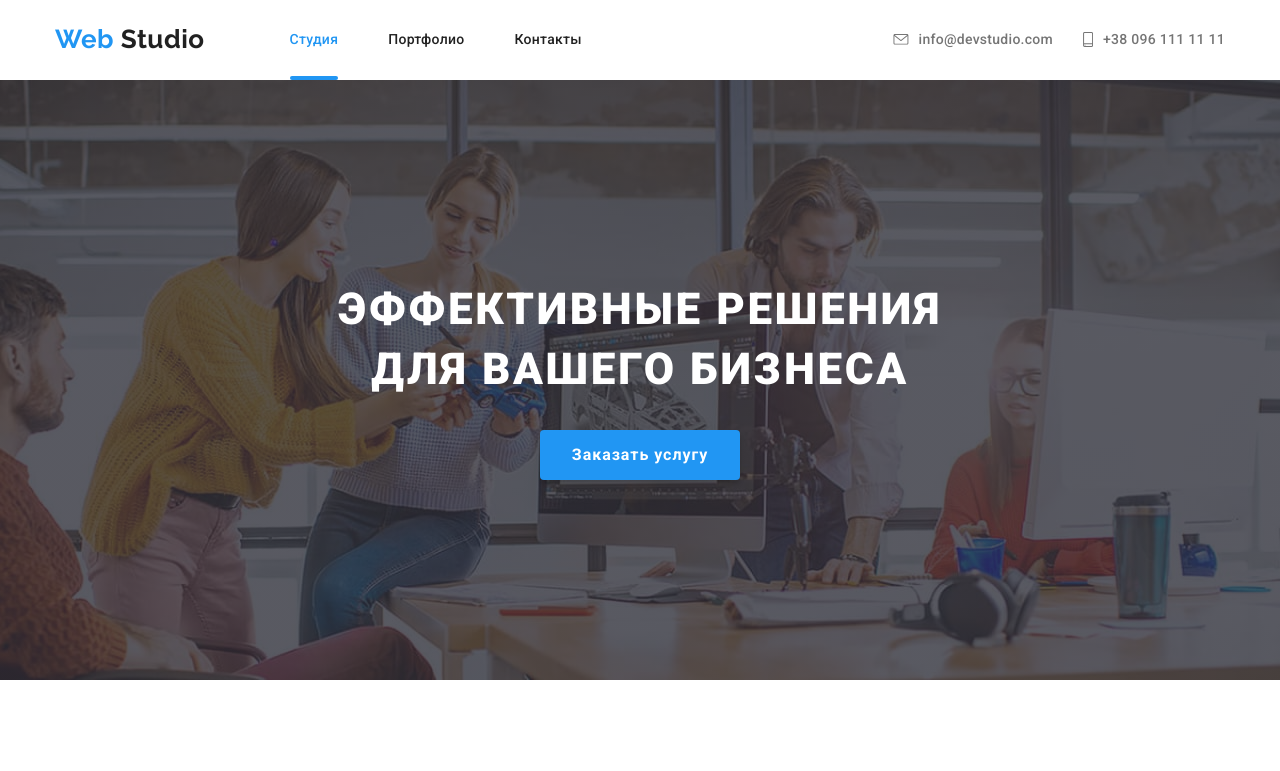
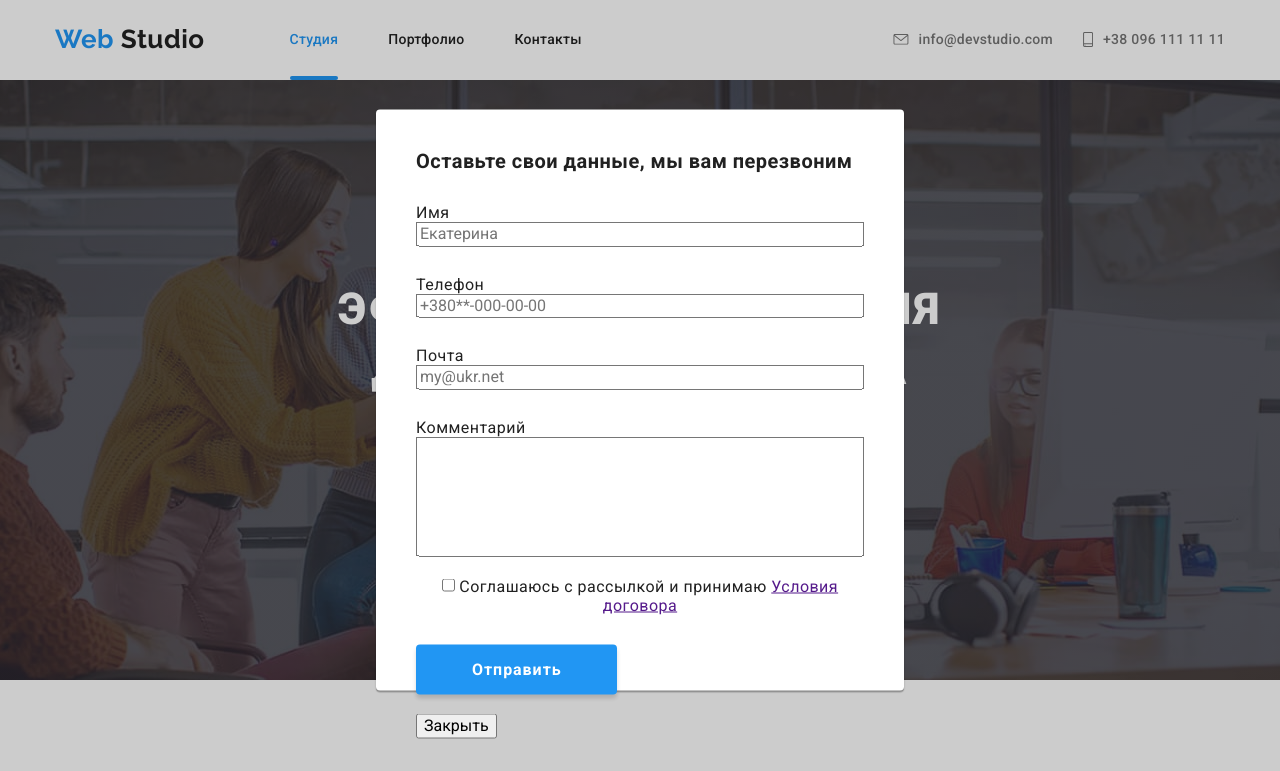
Before and after one commit to Kateryna-Urbanovych/goit-markup-hw-06, a plain HTML site: page index.html in a window 1280 px wide. Shown: the top 771 px of the page. Drawn offline with nearby package versions, Linux system fonts and the light colour scheme.

Commit message:
Добавляет поточные изменения

```diff
--- a/css/styles.css
+++ b/css/styles.css
@@ -30,6 +30,8 @@
 
   --footer-top-text-color: rgba(255, 255, 255, 0.6);
   --footer-bottom-text-color: rgba(255, 255, 255, 0.4);
+
+  --backdrop: rgba(0, 0, 0, 0.2);
 }
 
 body {
@@ -281,10 +283,11 @@ img {
 
 /* Кнопка */
 .button {
-  display: inline-flex;
   border-radius: 4px;
   min-width: 200px;
   box-shadow: 0px 4px 4px rgba(0, 0, 0, 0.15);
+  border: 0;
+  cursor: pointer;
 
   background-color: var(--accent-color);
   color: var(--white-color);
@@ -293,12 +296,14 @@ img {
   letter-spacing: 0.06em;
 }
 
-.button.hero-button {
+.button.button-order {
+  display: inline-flex;
   font-weight: 700;
   padding: 10px 32px;
 }
 
-.button.subscribe-button {
+.button.button-subscribe {
+  display: flex;
   position: relative;
   font-weight: 900;
   align-items: center;
@@ -708,6 +713,34 @@ img {
   background-color: var(--accent-color);
 }
 
+/* Новая форма с кнопкой */
+
+.form-subscribe input {
+  width: 358px;
+  height: 50px;
+  padding: 18px 12px;
+  margin-right: 12px;
+
+  border: 1px solid rgba(255, 255, 255, 0.3);
+  border-radius: 4px;
+  box-shadow: 0px 4px 4px rgba(0, 0, 0, 0.15);
+
+  background-color: var(--footer-bgc);
+  color: var(--footer-top-text-color);
+  line-height: 1.87;
+  letter-spacing: 0.03em;
+}
+
+.form-subscribe input::placeholder {
+  color: var(--footer-top-text-color);
+  line-height: 1.87;
+  letter-spacing: 0.03em;
+}
+
+.subscribe-container {
+  display: flex;
+}
+
 /* Copyright */
 
 .copyright {
@@ -722,3 +755,85 @@ img {
   line-height: 2;
   text-align: center;
 }
+
+/* Модальное окно с формой */
+.backdrop {
+  position: fixed;
+  width: 100%;
+  height: 100%;
+  top: 0;
+  left: 0;
+  z-index: 2;
+
+  background: var(--backdrop);
+
+  opacity: 1;
+  transition: opacity 500ms cubic-bezier(0.4, 0, 0.2, 1);
+}
+
+/* .backdrop.is-hidden {
+  opacity: 0;
+  pointer-events: none;
+} */
+
+.form-order {
+  position: absolute;
+  top: 50%;
+  left: 50%;
+  padding: 40px;
+
+  transform: translate(-50%, -50%);
+
+  width: 528px;
+  height: 581px;
+  background-color: var(--white-color);
+  border-radius: 4px;
+  box-shadow: 0px 2px 1px rgba(0, 0, 0, 0.2), 0px 1px 1px rgba(0, 0, 0, 0.14),
+    0px 1px 3px rgba(0, 0, 0, 0.12);
+}
+
+.form-order-title {
+  display: inline-block;
+  text-align: justify;
+  margin-bottom: 30px;
+  font-size: 20px;
+  line-height: 1.15;
+
+  color: var(--title-text-color);
+}
+
+.form-order-field {
+  display: flex;
+  flex-direction: column;
+  margin-bottom: 28px;
+}
+
+.form-order-field.comment {
+  margin-bottom: 20px;
+}
+
+.form-order textarea {
+  resize: none;
+  height: 120px;
+}
+
+.form-order-agreement {
+  text-align: center;
+  margin-bottom: 30px;
+}
+
+.form-order-button {
+  margin-left: auto;
+  margin-right: auto;
+  padding: 10px 55px 10px 56px;
+
+  font-weight: 700;
+  line-height: 1.87;
+  letter-spacing: 0.06em;
+  border: none;
+  border-radius: 4px;
+  box-shadow: 0px 4px 4px rgba(0, 0, 0, 0.15);
+
+  color: var(--white-color);
+  background-color: var(--accent-color);
+}
--- a/index.html
+++ b/index.html
@@ -59,8 +59,11 @@
       <!-- Герой -->
       <section class="hero">
         <h1 class="hero-title">эффективные решения для вашего бизнеса</h1>
-        <a class="button hero-button link" href="">Заказать услугу</a>
+        <button class="button button-order" data-modal-open>
+          Заказать услугу
+        </button>
       </section>
+
       <!-- Features (Наши преимущества) -->
       <section class="section features">
         <div class="container">
@@ -557,17 +560,85 @@
             </li>
           </ul>
         </div>
-        <div class="footer-subscribe">
+
+        <!-- Форма с кнопкой -->
+        <form class="form-subscribe">
           <b class="subscribe-caption">подпишитесь на рассылку</b>
-          <a class="button subscribe-button link" href="">
-            Подписаться
-            <svg width="24" height="24">
-              <use href="./images/sprite.svg#icon-send"></use>
-            </svg>
-          </a>
-        </div>
+          <div class="subscribe-container">
+            <input
+              type="email"
+              name="email"
+              placeholder="E-mail"
+              autocomplete="on"
+            />
+            <button class="button button-subscribe">
+              Подписаться
+              <svg width="24" height="24">
+                <use href="./images/sprite.svg#icon-send"></use>
+              </svg>
+            </button>
+          </div>
+        </form>
       </div>
       <p class="copyright">2020 | Developed by GoIT Students</p>
     </footer>
+
+    <!-- Модальное окно с формой -->
+    <div class="backdrop is-hidden" data-modal>
+      <form class="form-order">
+        <b class="form-order-title">
+          Оставьте свои данные, мы вам перезвоним
+        </b>
+
+        <div class="form-order-field">
+          <label for="name">Имя</label>
+          <input type="text" name="name" id="name" placeholder="Екатерина" />
+        </div>
+
+        <div class="form-order-field">
+          <label for="tel">Телефон</label>
+          <input
+            type="tel"
+            name="tel"
+            id="tel"
+            placeholder="+380**-000-00-00"
+          />
+        </div>
+
+        <div class="form-order-field">
+          <label for="email">Почта</label>
+          <input
+            type="email"
+            name="email"
+            id="email"
+            placeholder="my@ukr.net"
+          />
+        </div>
+
+        <div class="form-order-field comment">
+          <label for="comment">Комментарий</label>
+          <textarea name="comment" id="comment" placeholder="Уточните детали">
+          </textarea>
+        </div>
+
+        <div class="form-order-agreement">
+          <input type="checkbox" name="agreement" id="agreement" />
+          <label for="agreement">
+            Соглашаюсь с рассылкой и принимаю
+            <a href="">Условия договора</a>
+          </label>
+        </div>
+
+        <button type="submit" class="form-order-button">
+          Отправить
+        </button>
+        <br />
+
+        <br />
+        <button data-modal-close>Закрыть</button>
+      </form>
+    </div>
+
+    <script src="./js/modal.js"></script>
   </body>
 </html>
--- /dev/null
+++ b/js/modal.js
@@ -0,0 +1,14 @@
+(() => {
+  const refs = {
+    openModalBtn: document.querySelector('[data-modal-open]'),
+    closeModalBtn: document.querySelector('[data-modal-close]'),
+    modal: document.querySelector('[data-modal]'),
+  };
+
+  refs.openModalBtn.addEventListener('click', toggleModal);
+  refs.closeModalBtn.addEventListener('click', toggleModal);
+
+  function toggleModal() {
+    refs.modal.classList.toggle('is-hidden');
+  }
+})();
```
Also changed, not shown: images/form-order-cross.svg (added).
